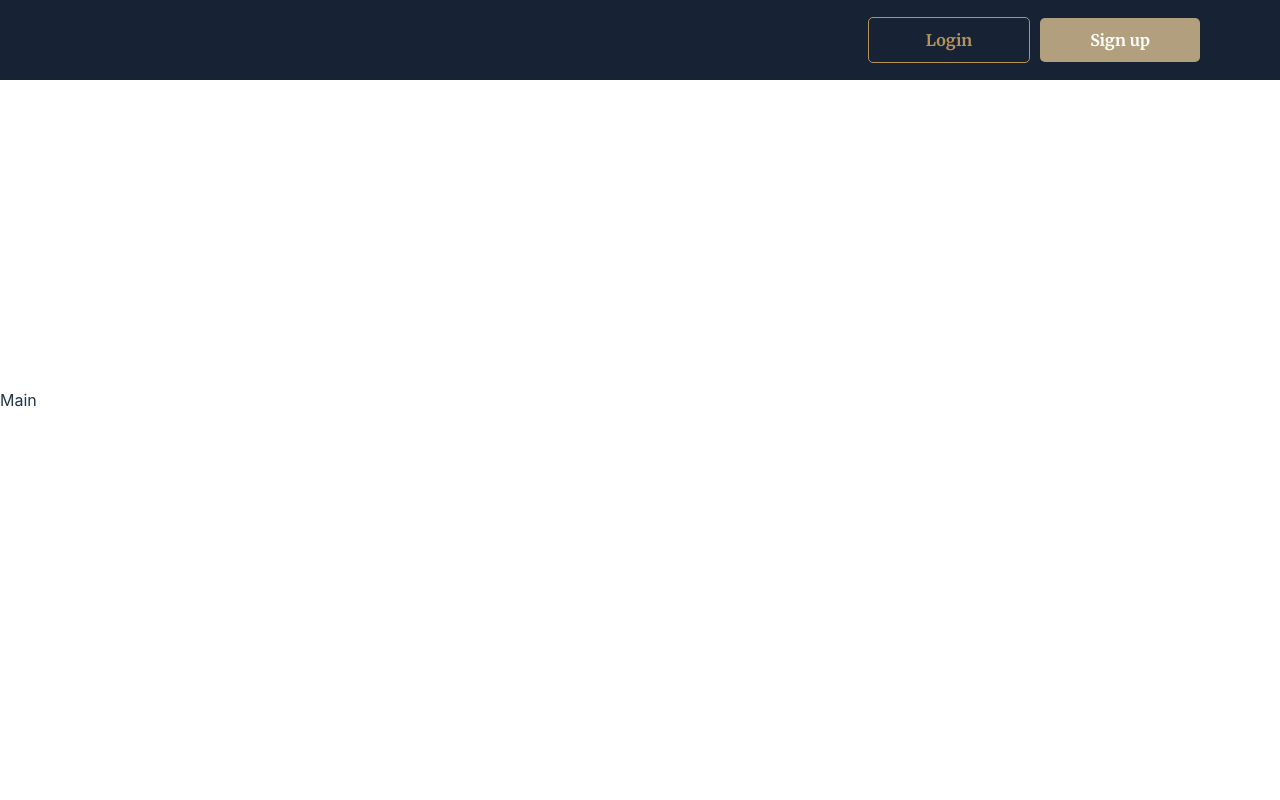
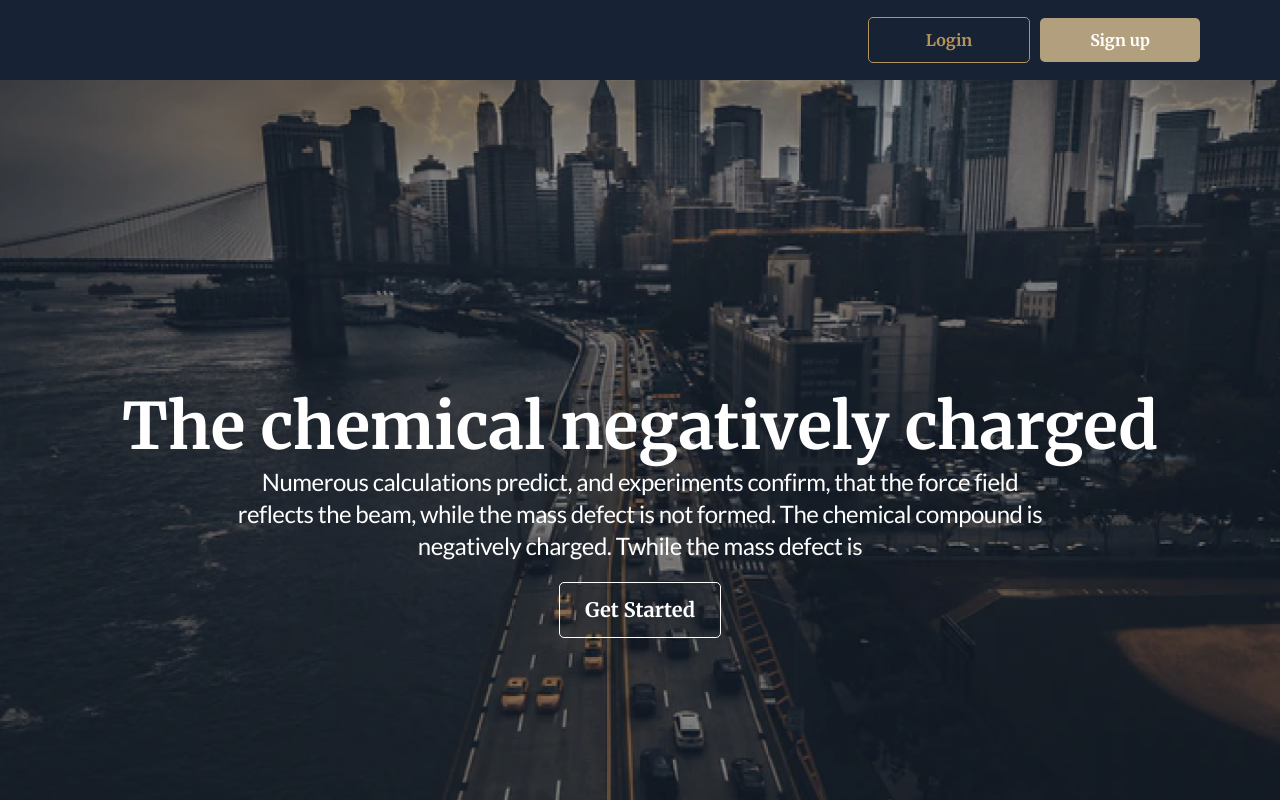
Before and after one commit to Parle648/Zenbittech-project, a React (Vite) app in the folder client/: page / in a window 1280 px wide. Shown: the top 800 px of the page. Built offline with nearby package versions, Linux system fonts and the light colour scheme.

Commit message:
+ Create main banner

```diff
--- a/client/src/pages/Main.tsx
+++ b/client/src/pages/Main.tsx
@@ -1,5 +1,11 @@
+import MainPosterWidget from '../widgets/MainPosterWidget/MainPosterWidget';
+
 const Main = () => {
-  return <div>Main</div>;
+  return (
+    <div>
+      <MainPosterWidget />
+    </div>
+  );
 };
 
 export default Main;
--- a/client/src/widgets/Header/styles/header.module.scss
+++ b/client/src/widgets/Header/styles/header.module.scss
@@ -10,4 +10,6 @@
   display: flex;
   align-items: center;
   justify-content: flex-end;
+
+  z-index: 9;
 }
--- /dev/null
+++ b/client/src/widgets/MainPosterWidget/MainPosterWidget.tsx
@@ -0,0 +1,22 @@
+import background from '../../shared/imgs/mainbanner.png';
+import styles from './styles/banner.module.scss';
+
+const MainPosterWidget = () => {
+  return (
+    <div className={styles.block}>
+      <img className={styles.background} src={background} alt="background" />
+      <h1 className={styles.title}>The chemical negatively charged</h1>
+      <p className={styles.description}>
+        Numerous calculations predict, and experiments confirm, that the force
+        field reflects the beam, while the mass defect is not formed. The
+        chemical compound is negatively charged. Twhile the mass defect is
+      </p>
+
+      <a className={styles.startBtn} href="#deals">
+        Get Started
+      </a>
+    </div>
+  );
+};
+
+export default MainPosterWidget;
--- /dev/null
+++ b/client/src/widgets/MainPosterWidget/styles/banner.module.scss
@@ -0,0 +1,72 @@
+.block {
+  width: 100vw;
+  height: 1024px;
+  background-color: #172234;
+  position: relative;
+
+  display: flex;
+  flex-direction: column;
+  align-items: center;
+  justify-content: center;
+
+  .background {
+    display: block;
+    width: 100vw;
+    height: 100%;
+    opacity: 0.6;
+    position: absolute;
+    top: 0;
+    left: 0;
+  }
+
+  .title {
+    font-family: 'Merriweather';
+    font-size: 64px;
+    font-weight: 700;
+    line-height: 80px;
+    text-align: center;
+
+    color: #fff;
+    position: relative;
+  }
+
+  .description {
+    width: 822px;
+    font-family: 'Lato';
+    font-size: 24px;
+    font-weight: 400;
+    line-height: 32px;
+    letter-spacing: -0.02em;
+    text-align: center;
+
+    color: #fff;
+    margin-bottom: 20px;
+    position: relative;
+  }
+
+  .startBtn {
+    display: block;
+    width: 160px;
+    height: 54px;
+    display: flex;
+    align-items: center;
+    justify-content: center;
+    cursor: pointer;
+    position: relative;
+
+    font-family: 'Merriweather';
+    font-size: 20px;
+    font-weight: 700;
+    line-height: 34px;
+    text-align: left;
+
+    color: #fff;
+    background-color: transparent;
+    border: 1px solid #fff;
+    border-radius: 5px;
+
+    &:hover {
+      background-color: #ffffff69;
+    }
+  }
+}
```
Also changed, not shown: client/src/shared/imgs/mainbanner.png (added).
